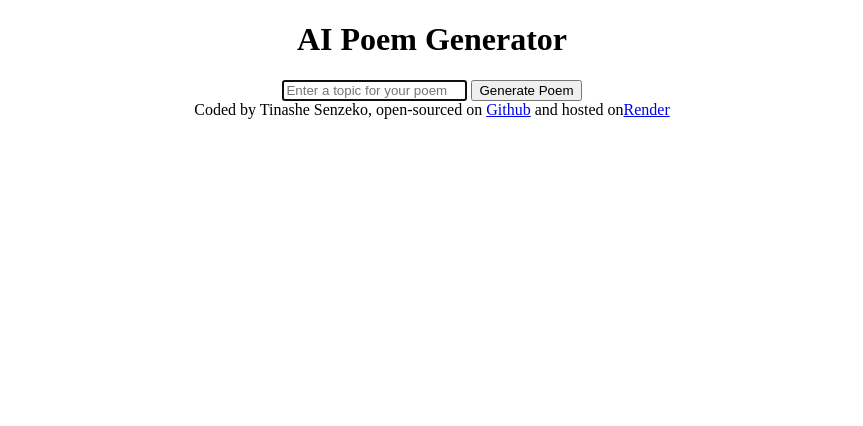
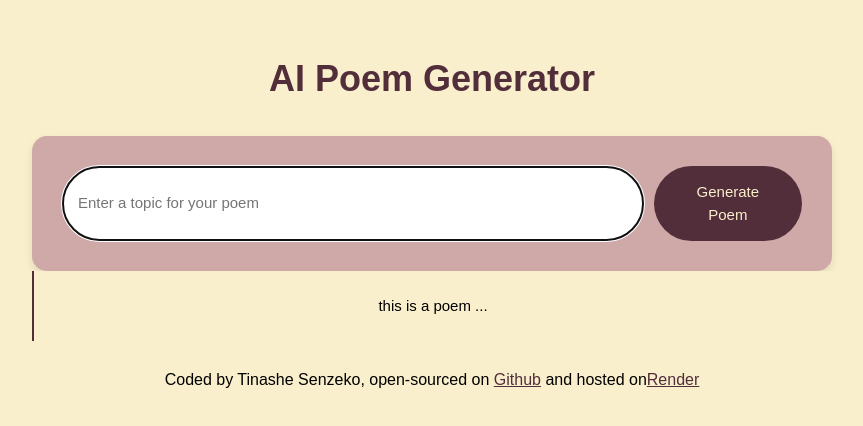
Before and after one commit to malebone20/poem-generator, a plain HTML site: page index.html in a window 1280 px wide. Shown: the whole page, without its empty margins (208-1071 px from the left). Drawn offline with Linux system fonts and the light colour scheme.

Commit message:
Added styling

```diff
--- a/index.html
+++ b/index.html
@@ -7,6 +7,7 @@
     <link rel="stylesheet" href="style.css" />
   </head>
   <body>
+    <div class="container">
       <header>
         <h1>AI Poem Generator</h1>
       </header>
@@ -19,10 +20,11 @@
             autofocus
             required
             autocomplete="off"
+            class="input-field"
           />
-        <button type="submit">Generate Poem</button>
+          <button type="submit" class="submit-button">Generate Poem</button>
         </form>
-      <div></div>
+        <div class="poem">this is a poem ...</div>
       </main>
       <footer>
         Coded by Tinashe Senzeko, open-sourced on
@@ -35,5 +37,6 @@
           >Render</a
         >
       </footer>
+    </div>
   </body>
 </html>
--- a/style.css
+++ b/style.css
@@ -1,3 +1,67 @@
 body {
+  background-color: #faefcc;
+  font-family: "Arial", sans-serif;
+}
+
+.container {
+  max-width: 800px;
+  margin: 0 auto;
+  padding: 20px;
   text-align: center;
 }
+
+header {
+  margin-bottom: 30px;
+}
+
+h1 {
+  font-weight: 800;
+  font-size: 36px;
+  line-height: 1.5;
+  color: #522d3a;
+}
+
+a {
+  color: #522d3a;
+}
+
+main {
+  margin-bottom: 30px;
+}
+
+form {
+  padding: 30px;
+  background-color: #cfa8a8;
+  box-shadow: 0 4px 8px rgba(0, 0, 0, 0.1);
+  border-radius: 15px;
+  display: flex;
+}
+
+.input-field {
+  padding: 15px;
+  border: 1px solid #522d3a;
+  width: 80%;
+  font-size: 15px;
+  line-height: 1.5;
+  border-radius: 55px;
+  margin-right: 10px;
+}
+
+.submit-button {
+  padding: 15px 25px;
+  background-color: #522d3a;
+  color: #faefcc;
+  border: none;
+  border-radius: 55px;
+  cursor: pointer;
+  font-size: 15px;
+  line-height: 1.5;
+}
+
+.poem {
+  font-size: 15px;
+  background-color: #faefcc;
+  padding: 20px;
+  line-height: 2;
+  border-left: 2px solid #522d3a;
+}
```
Lines whose indentation alone changed are shown as unchanged.
